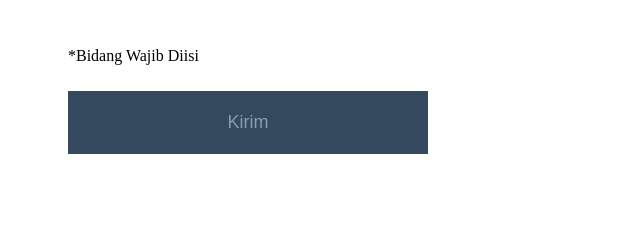
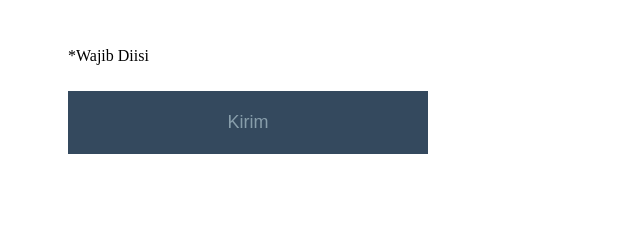
Before and after one commit to AwaliaLatifa24/Awalia24.github.io, a plain HTML site: page index.html in a window 1280 px wide. Shown: the part 1447-1685 px from the top of the page, 0-640 px from the left. Drawn offline with Linux system fonts and the light colour scheme.

Commit message:
Update index.html

```diff
--- a/index.html
+++ b/index.html
@@ -38,7 +38,7 @@
         <p>Pesan (Wajib Diisi)</p>
         <textarea></textarea>
 
-        <p>*Bidang Wajib Diisi</p>
+        <p>*Wajib Diisi</p>
         <input class="contact-submit" type="submit" value="Kirim">
 
       </div>
```
